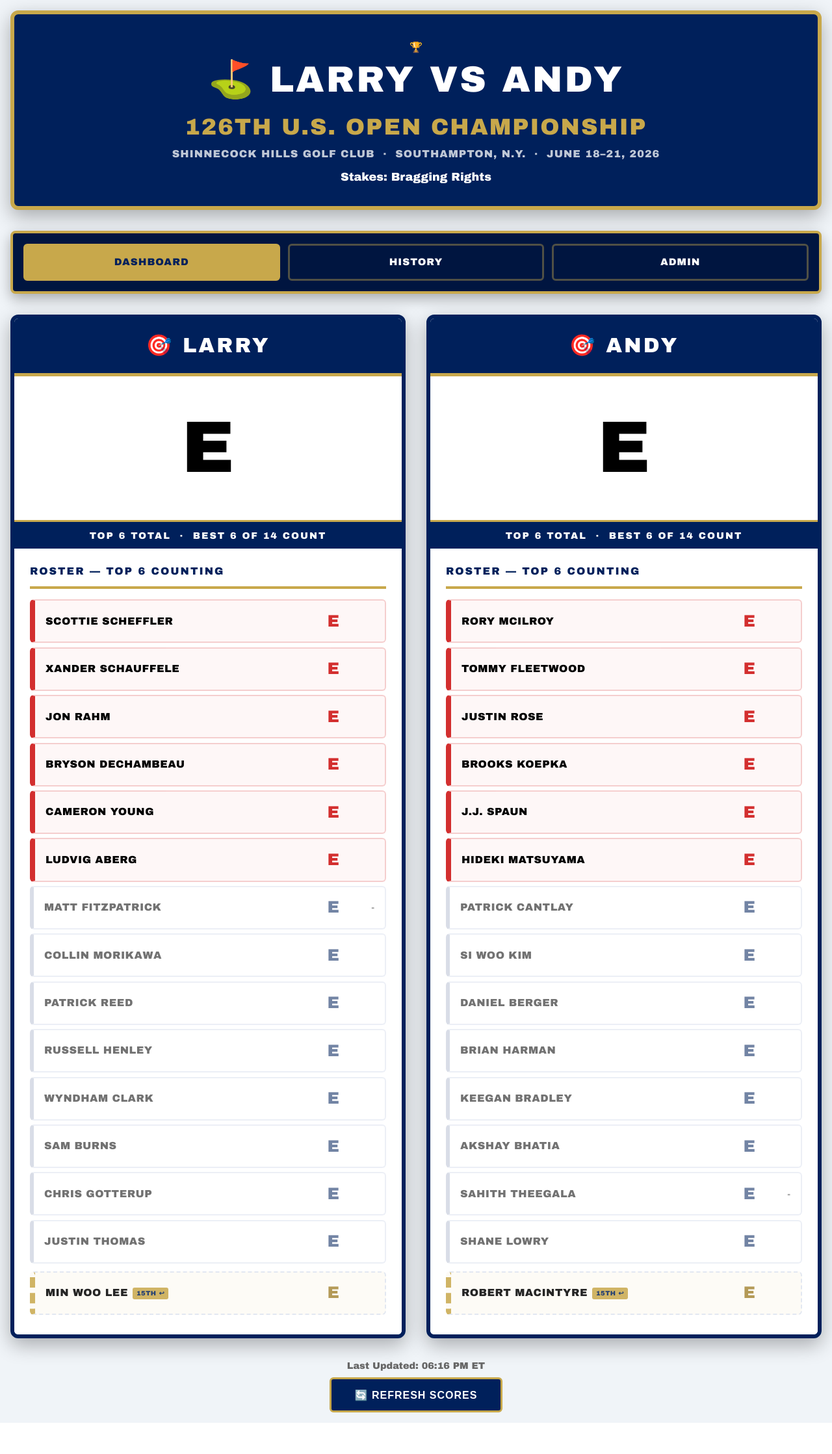
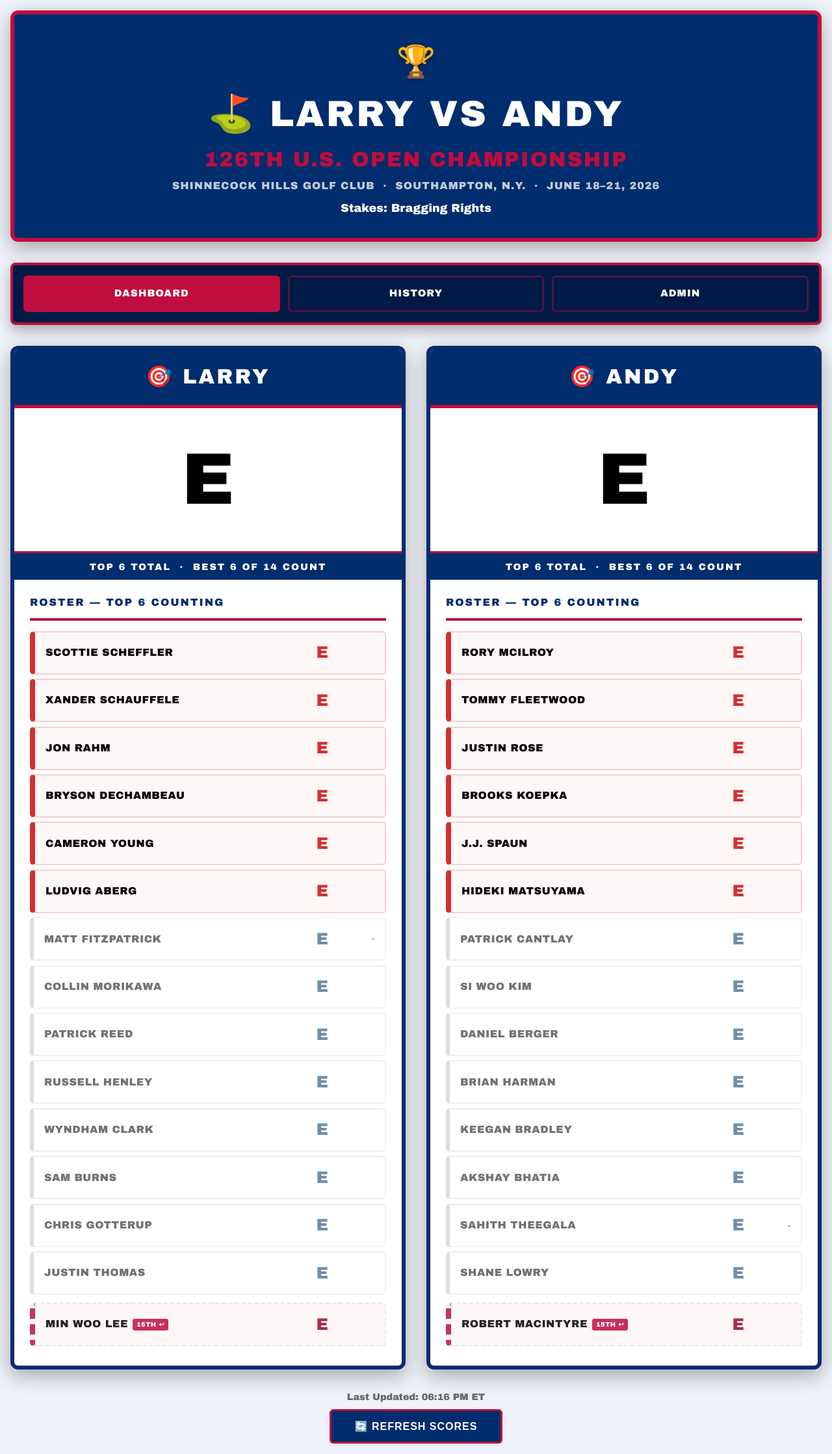
Before and after one commit to soverylarry/golf-betting-app, a Flask app: page / in a window 1280 px wide. Shown: the whole page at 65% size. Before the commit the page ends 2189 px from the top, so only its background shows below. Run offline with Flask 3, Linux system fonts and the light colour scheme; data that the repository does not hold is empty.

Commit message:
Update style.css

```diff
--- a/static/style.css
+++ b/static/style.css
@@ -1,16 +1,16 @@
-/* Golf Betting App - PGA Championship Theme */
+/* Golf Betting App - U.S. Open Championship Theme */
 :root {
-    /* PGA Championship Official Colors */
-    --pga-navy: #00205B;
-    --pga-dark-navy: #001540;
-    --pga-trim: #002f80;
-    --pga-gold: #C8A84B;
-    --pga-gold-dark: #a8893a;
-    --pga-white: #ffffff;
+    /* USGA / U.S. Open Official Colors */
+    --uso-navy: #002D6D;
+    --uso-dark-navy: #001A45;
+    --uso-red: #BF0D3E;
+    --uso-dark-red: #96092f;
+    --uso-white: #ffffff;
+    --uso-silver: #8B9BB0;
     --text-black: #000000;
     --text-muted: #666666;
-    --score-red: #d32f2f;    /* Under par - red numbers */
-    --score-over: #555555;   /* Over par - dark grey */
+    --score-red: #d32f2f;    /* Under par — red numbers */
+    --score-over: #002D6D;   /* Over par — navy */
     --shadow: rgba(0, 0, 0, 0.3);
 }
 * {
@@ -20,7 +20,7 @@
 }
 body {
     font-family: 'Arial Black', 'Arial Bold', 'Helvetica', sans-serif;
-    background: #f0f4f8;
+    background: #eef1f7;
     color: var(--text-black);
     line-height: 1.4;
     min-height: 100vh;
@@ -30,38 +30,34 @@ body {
     max-width: 1600px;
     margin: 0 auto;
 }
-/* Trophy SVG */
-.pga-trophy {
-    display: flex;
-    justify-content: center;
-    margin-bottom: 0.75rem;
-}
-.pga-trophy svg {
-    width: 60px;
-    height: 75px;
+/* Trophy emoji */
+.uso-trophy {
+    font-size: 3rem;
+    text-align: center;
+    margin-bottom: 0.5rem;
     filter: drop-shadow(0 2px 4px rgba(0,0,0,0.4));
 }
-/* Header - PGA Championship Style */
+/* Header - U.S. Open Style */
 header {
     text-align: center;
     margin-bottom: 2rem;
     padding: 2.5rem 2rem 2rem 2rem;
-    background: var(--pga-navy);
-    border: 6px solid var(--pga-gold);
+    background: var(--uso-navy);
+    border: 6px solid var(--uso-red);
     border-radius: 12px;
     box-shadow: 0 10px 30px var(--shadow);
 }
 header h1 {
     font-size: clamp(2rem, 6vw, 3.5rem);
     margin-bottom: 0.5rem;
-    color: var(--pga-white);
+    color: var(--uso-white);
     font-weight: 900;
     letter-spacing: 3px;
     text-transform: uppercase;
 }
 .tournament-name {
-    font-size: clamp(1.4rem, 3.5vw, 2.2rem);
-    color: var(--pga-gold);
+    font-size: clamp(1.2rem, 3vw, 2rem);
+    color: var(--uso-red);
     font-weight: 900;
     margin-bottom: 0.4rem;
     letter-spacing: 2px;
@@ -97,9 +87,9 @@ nav {
     flex-wrap: wrap;
     gap: 0.75rem;
     margin-bottom: 2rem;
-    background: var(--pga-dark-navy);
+    background: var(--uso-dark-navy);
     padding: 1rem;
-    border: 4px solid var(--pga-gold);
+    border: 4px solid var(--uso-red);
     border-radius: 8px;
     box-shadow: 0 8px 20px var(--shadow);
 }
@@ -108,9 +98,9 @@ nav a {
     min-width: 120px;
     padding: 0.9rem 1.25rem;
     background: transparent;
-    color: var(--pga-white);
+    color: var(--uso-white);
     text-decoration: none;
-    border: 3px solid rgba(200, 168, 75, 0.4);
+    border: 3px solid rgba(191, 13, 62, 0.4);
     border-radius: 6px;
     text-align: center;
     transition: all 0.3s ease;
@@ -120,16 +110,16 @@ nav a {
     font-size: 0.95rem;
 }
 nav a:hover {
-    background: var(--pga-gold);
-    color: var(--pga-navy);
-    border-color: var(--pga-gold);
+    background: var(--uso-red);
+    color: var(--uso-white);
+    border-color: var(--uso-red);
     transform: translateY(-2px);
     box-shadow: 0 4px 10px var(--shadow);
 }
 nav a.active {
-    background: var(--pga-gold);
-    color: var(--pga-navy);
-    border-color: var(--pga-gold);
+    background: var(--uso-red);
+    color: var(--uso-white);
+    border-color: var(--uso-red);
 }
 /* Scoreboard */
 .scoreboard {
@@ -143,42 +133,24 @@ nav a.active {
         grid-template-columns: 1fr;
     }
 }
-/* Side Bets Summary */
-.side-bets-summary {
-    background: var(--pga-white);
-    border: 6px solid var(--pga-navy);
-    border-radius: 12px;
-    padding: 1.5rem;
-    text-align: center;
-    box-shadow: 0 8px 20px var(--shadow);
-    margin-bottom: 2rem;
-}
-.side-bets-summary h3 {
-    margin-bottom: 1rem;
-    color: var(--pga-navy);
-    font-weight: 900;
-    font-size: 1.2rem;
-    text-transform: uppercase;
-}
 /* Team Cards */
 .team-card {
-    background: var(--pga-white);
-    border: 6px solid var(--pga-navy);
+    background: var(--uso-white);
+    border: 6px solid var(--uso-navy);
     border-radius: 12px;
     box-shadow: 0 10px 30px var(--shadow);
     overflow: hidden;
 }
-/* Player Name Headers */
 .team-card h2 {
     font-size: 2rem;
     padding: 1.25rem;
     text-align: center;
-    background: var(--pga-navy);
-    color: var(--pga-white);
+    background: var(--uso-navy);
+    color: var(--uso-white);
     font-weight: 900;
     letter-spacing: 3px;
     text-transform: uppercase;
-    border-bottom: 5px solid var(--pga-gold);
+    border-bottom: 5px solid var(--uso-red);
 }
 /* Score Display */
 .total-score {
@@ -187,42 +159,42 @@ nav a.active {
     text-align: center;
     padding: 2rem 1rem;
     margin: 0;
-    background: var(--pga-white);
+    background: var(--uso-white);
     font-family: 'Arial Black', sans-serif;
 }
 .total-score.winning {
-    color: var(--score-red);     /* Under par = RED (leading) */
+    color: var(--score-red);
 }
 .total-score.losing {
-    color: var(--pga-navy);      /* Over par = NAVY (trailing) */
+    color: var(--uso-navy);
 }
 .total-score.tied {
-    color: var(--text-black);    /* Tied = BLACK */
+    color: var(--text-black);
 }
 .score-label {
     text-align: center;
-    color: var(--pga-white);
+    color: var(--uso-white);
     font-size: 0.9rem;
     font-weight: 900;
     padding: 0.65rem;
-    background: var(--pga-navy);
+    background: var(--uso-navy);
     text-transform: uppercase;
     letter-spacing: 2px;
-    border-top: 3px solid var(--pga-gold);
+    border-top: 3px solid var(--uso-red);
 }
 /* Players List */
 .players-list {
     padding: 1.5rem;
-    background: var(--pga-white);
+    background: var(--uso-white);
 }
 .players-list h3 {
     font-size: 1rem;
     margin-bottom: 1rem;
-    color: var(--pga-navy);
+    color: var(--uso-navy);
     text-transform: uppercase;
     letter-spacing: 2px;
     font-weight: 900;
-    border-bottom: 4px solid var(--pga-gold);
+    border-bottom: 4px solid var(--uso-red);
     padding-bottom: 0.75rem;
 }
 .player-row {
@@ -231,7 +203,7 @@ nav a.active {
     gap: 1rem;
     padding: 0.85rem 1rem;
     margin-bottom: 0.4rem;
-    background: var(--pga-white);
+    background: var(--uso-white);
     border: 2px solid #dde3ef;
     border-radius: 6px;
     align-items: center;
@@ -248,24 +220,23 @@ nav a.active {
     opacity: 0.55;
     border-left-color: #bbc3d4;
 }
-
 /* 15th Player / Backup */
 .player-row.backup-player {
-    border-left-color: var(--pga-gold);
+    border-left-color: var(--uso-red);
     border-left-width: 8px;
     border-style: dashed;
     opacity: 0.85;
-    background: rgba(200, 168, 75, 0.06);
+    background: rgba(191, 13, 62, 0.04);
     margin-top: 0.75rem;
 }
 .player-row.backup-player .player-score {
-    color: var(--pga-gold-dark);
+    color: var(--uso-dark-red);
 }
 .backup-badge {
     display: inline-block;
     font-size: 0.62rem;
-    background: var(--pga-gold);
-    color: var(--pga-navy);
+    background: var(--uso-red);
+    color: var(--uso-white);
     padding: 2px 6px;
     border-radius: 3px;
     margin-left: 7px;
@@ -293,59 +264,22 @@ nav a.active {
     color: var(--text-black);
 }
 .player-row.counting .player-score {
-    color: var(--score-red);    /* Top 6 scores in RED */
+    color: var(--score-red);
 }
 .player-row.bench .player-score {
-    color: var(--pga-navy);     /* Bench scores in NAVY */
+    color: var(--uso-navy);
 }
 .player-status {
-    min-width: 38px;
+    min-width: 55px;
     text-align: right;
     color: var(--text-muted);
-    font-size: 0.9rem;
+    font-size: 0.85rem;
     font-weight: 700;
-}
-.bench-players {
-    margin-top: 1.5rem;
-}
-.bench-players summary {
-    cursor: pointer;
-    padding: 1rem;
-    background: var(--pga-navy);
-    color: var(--pga-white);
-    border-radius: 8px;
-    font-size: 1rem;
-    font-weight: 900;
-    margin-bottom: 1rem;
-    text-transform: uppercase;
-    letter-spacing: 1px;
-    border: 3px solid var(--pga-dark-navy);
-}
-.bench-players summary:hover {
-    background: var(--pga-dark-navy);
-}
-/* Controls */
-.controls {
-    display: flex;
-    flex-direction: column;
-    gap: 1.25rem;
-    align-items: center;
-    padding: 1.5rem;
-    background: var(--pga-white);
-    border: 5px solid var(--pga-navy);
-    border-radius: 12px;
-    box-shadow: 0 8px 20px var(--shadow);
-}
-@media (min-width: 640px) {
-    .controls {
-        flex-direction: row;
-        justify-content: center;
-    }
 }
 /* Buttons */
 .btn-primary, .btn-secondary {
     padding: 0.9rem 2.25rem;
-    border: 3px solid var(--pga-navy);
+    border: 3px solid var(--uso-navy);
     border-radius: 6px;
     font-size: 1rem;
     font-weight: 900;
@@ -371,29 +305,43 @@ nav a.active {
     cursor: not-allowed;
 }
 .btn-secondary {
-    background: var(--pga-navy);
-    color: var(--pga-white);
-    border-color: var(--pga-gold);
+    background: var(--uso-navy);
+    color: var(--uso-white);
+    border-color: var(--uso-red);
 }
 .btn-secondary:hover {
-    background: var(--pga-gold);
-    color: var(--pga-navy);
-    border-color: var(--pga-gold);
+    background: var(--uso-red);
+    color: var(--uso-white);
+    border-color: var(--uso-red);
     transform: translateY(-2px);
 }
-.auto-refresh-toggle {
+/* Controls */
+.controls {
     display: flex;
+    flex-direction: column;
+    gap: 1.25rem;
     align-items: center;
-    gap: 0.75rem;
-    cursor: pointer;
-    user-select: none;
-    color: var(--text-black);
-    font-weight: 900;
+    padding: 1.5rem;
+    background: var(--uso-white);
+    border: 5px solid var(--uso-navy);
+    border-radius: 12px;
+    box-shadow: 0 8px 20px var(--shadow);
 }
-.auto-refresh-toggle input[type="checkbox"] {
-    width: 22px;
-    height: 22px;
-    cursor: pointer;
+@media (min-width: 640px) {
+    .controls {
+        flex-direction: row;
+        justify-content: center;
+    }
+}
+/* Side Bets Summary */
+.side-bets-summary {
+    background: var(--uso-white);
+    border: 6px solid var(--uso-navy);
+    border-radius: 12px;
+    padding: 1.5rem;
+    text-align: center;
+    box-shadow: 0 8px 20px var(--shadow);
+    margin-bottom: 2rem;
 }
 /* History Page */
 .win-stats {
```
Also changed, not shown: other parts of static/style.css (+24 -77 lines).
